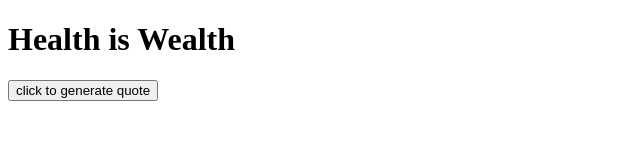
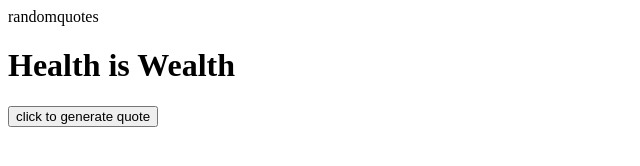
Before and after one commit to Ansh911-wd/js_01, a plain HTML site: page index.html in a window 1280 px wide. Shown: the whole page, without its empty margins (0-640 px from the left). Drawn offline with Linux system fonts and the light colour scheme.

Commit message:
randomquote generate

```diff
--- a/index.html
+++ b/index.html
@@ -6,6 +6,7 @@
     <title>Document</title>
 </head>
 <body>
+    randomquotes
     <h1>Health is Wealth</h1>
     <button> click to generate quote</button>
 </body>
```
